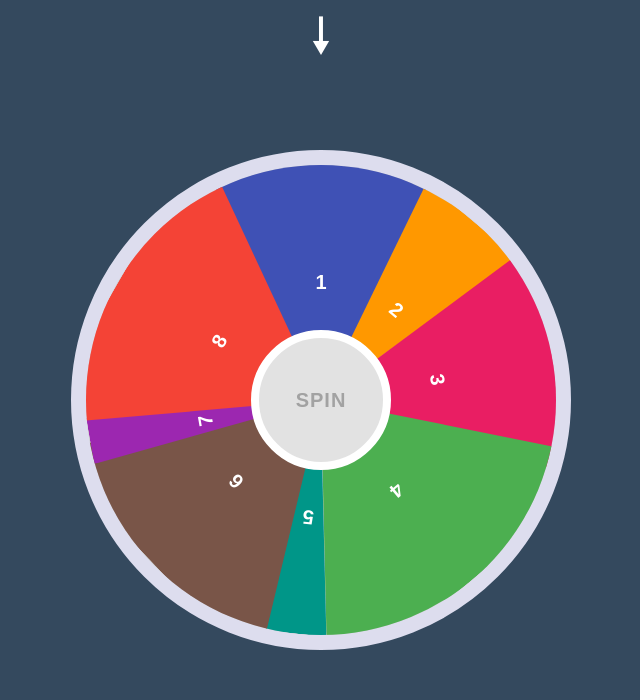
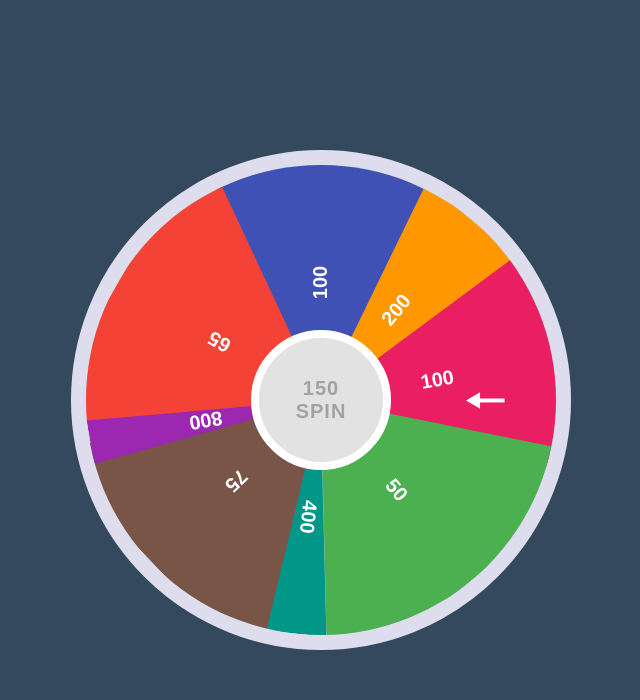
Before and after one commit to HarryVdp/Projet-Casino, a PHP site: the page made by roue aléatoire/rouealéatoire.php in a window 1280 px wide. Shown: the top 700 px of the page, without its empty margins (319-959 px from the left). Run offline with PHP 8.4, Linux system fonts and the light colour scheme.

Commit message:
roue 1chances

```diff
--- a/roue aléatoire/roue.js
+++ b/roue aléatoire/roue.js
@@ -1,8 +1,13 @@
 let container = document.querySelector(".container");
 let btn = document.getElementById("spin");
 let number = Math.ceil(Math.random() * 1000);
-
+//let number = 90;
+var angle = 0;
 btn.onclick = function () {
 	container.style.transform = "rotate(" + number + "deg)";
-	number += Math.ceil(Math.random() * 1000);
+	//number += Math.ceil(Math.random() * 1000);
+	console.log(number);
+	angle = number%360;
+	console.log(angle);
+
 }
--- a/roue aléatoire/rouealéatoire.php
+++ b/roue aléatoire/rouealéatoire.php
@@ -3,22 +3,23 @@
 <head>
     <meta charset="UTF-8">
     <meta http-equiv="X-UA-Compatible" content="IE=edge">
-    <meta name="viewport" content="width=device-width, initial-scale=1.0">
+    <meta name="viewport" content="width=device-width, initial-scale=1.0,maximum-scale=1,user-scalable=0">
     <link rel="stylesheet" href="styleroue.css">
     <title>Roue de la fortune </title>
 </head>
 <body>
-	<button id="spin">Spin</button>
+	<button id="spin">150<br/>Spin</button>
 	<span class="arrow"></span>
 <div class="container">
-	<div class="one">1</div>
-	<div class="two">2</div>
-	<div class="three">3</div>
-	<div class="four">4</div>
-	<div class="five">5</div>
-	<div class="six">6</div>
-	<div class="seven">7</div>
-	<div class="eight">8</div>
+
+	<div class="one roue__div"><span>100</span> </div>
+	<div class="two roue__div"><span>200</span> </div>
+	<div class="three roue__div"><span>100</span> </div>
+	<div class="four roue__div"><span>50</span> </div>
+	<div class="five roue__div"><span>400</span> </div>
+	<div class="six roue__div"><span>75</span> </div>
+	<div class="seven roue__div"><span>800</span> </div>
+	<div class="eight roue__div"><span>65</span> </div>
 </div>
     <script src="roue.js"></script>
 </body>
--- a/roue aléatoire/styleroue.css
+++ b/roue aléatoire/styleroue.css
@@ -22,6 +22,7 @@ body {
 	position: relative;
 	overflow: hidden;
 	transition: 5s;
+
 }
 
 .container div {
@@ -184,20 +185,6 @@ body {
 	background-color: #f44336;
 	transform: rotate(300deg);
 }
-
-.arrow {
-	position: absolute;
-	top: 0;
-	left: 50%;
-	transform: translateX(-50%);
-	color: #fff;
-}
-
-.arrow::before {
-	content: "\1F817";
-	font-size: 50px;
-}
-
 #spin {
 	position: absolute;
 	top: 50%;
@@ -218,3 +205,19 @@ body {
 	outline: none;
 	letter-spacing: 1px;
 }
+.roue__div span{
+	transform: rotate(-90deg);
+}
+.arrow{
+	position: absolute;
+	left:61.5%;
+	transform: rotate(90deg);
+	color:#fff;
+	z-index: 200;
+
+}
+
+.arrow::before{
+	content:"\1F817";
+	font-size:50px;
+}
```
